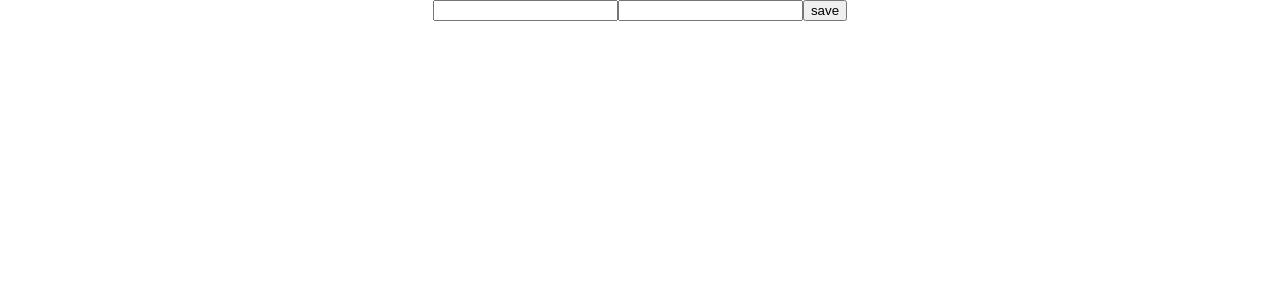
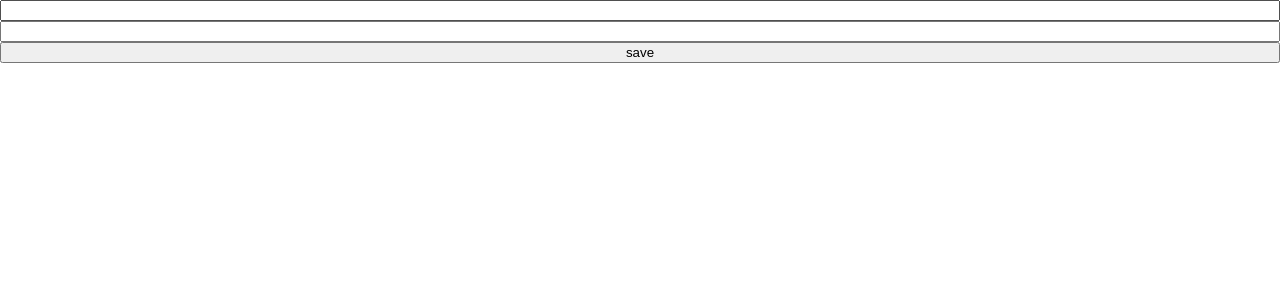
Before and after one commit to TFisch/ideaBoxReact, a React (Create React App) app: page / in a window 1280 px wide. Shown: the top 300 px of the page. Built offline with nearby package versions, Linux system fonts and the light colour scheme.

Commit message:
Flex user-input-wrap

```diff
--- a/src/components/compontent-css/Input.css
+++ b/src/components/compontent-css/Input.css
@@ -0,0 +1,4 @@
+.user-input-wrap {
+  display: flex;
+  flex-direction: column;
+}
```
